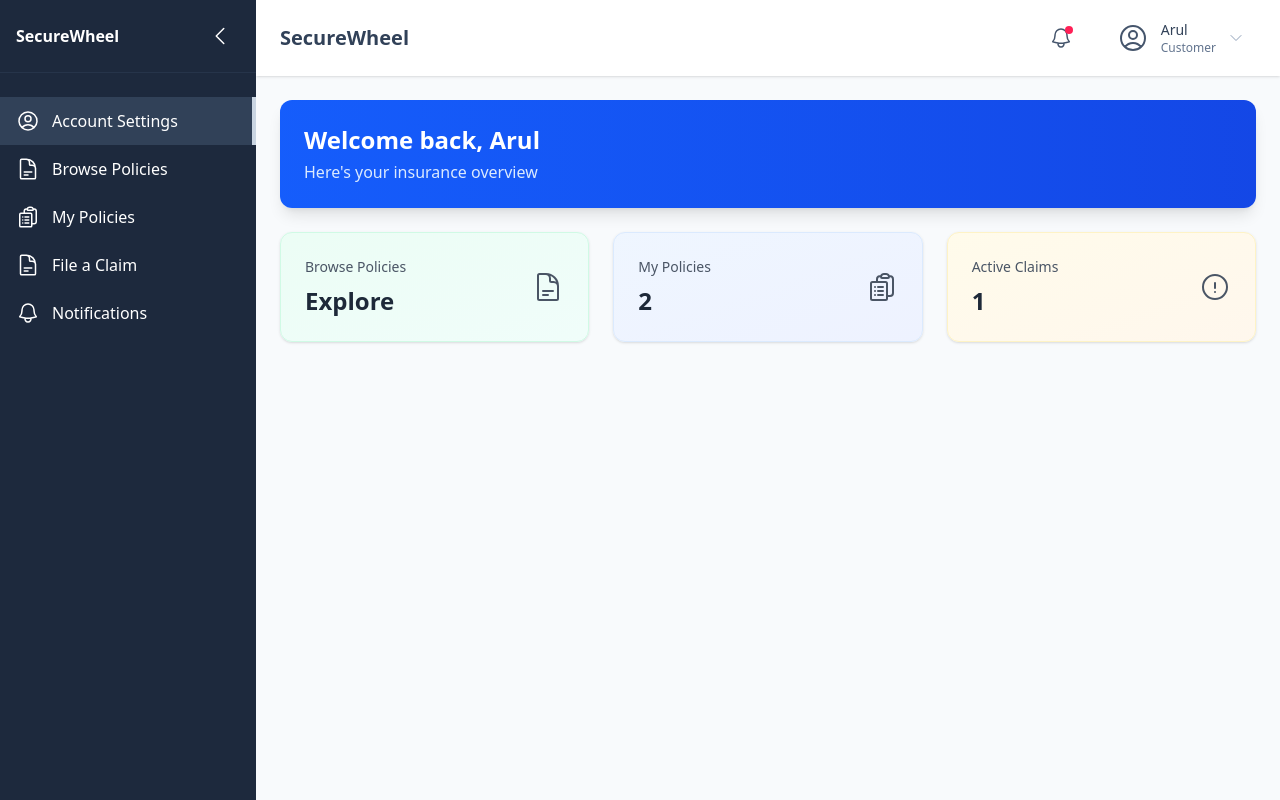
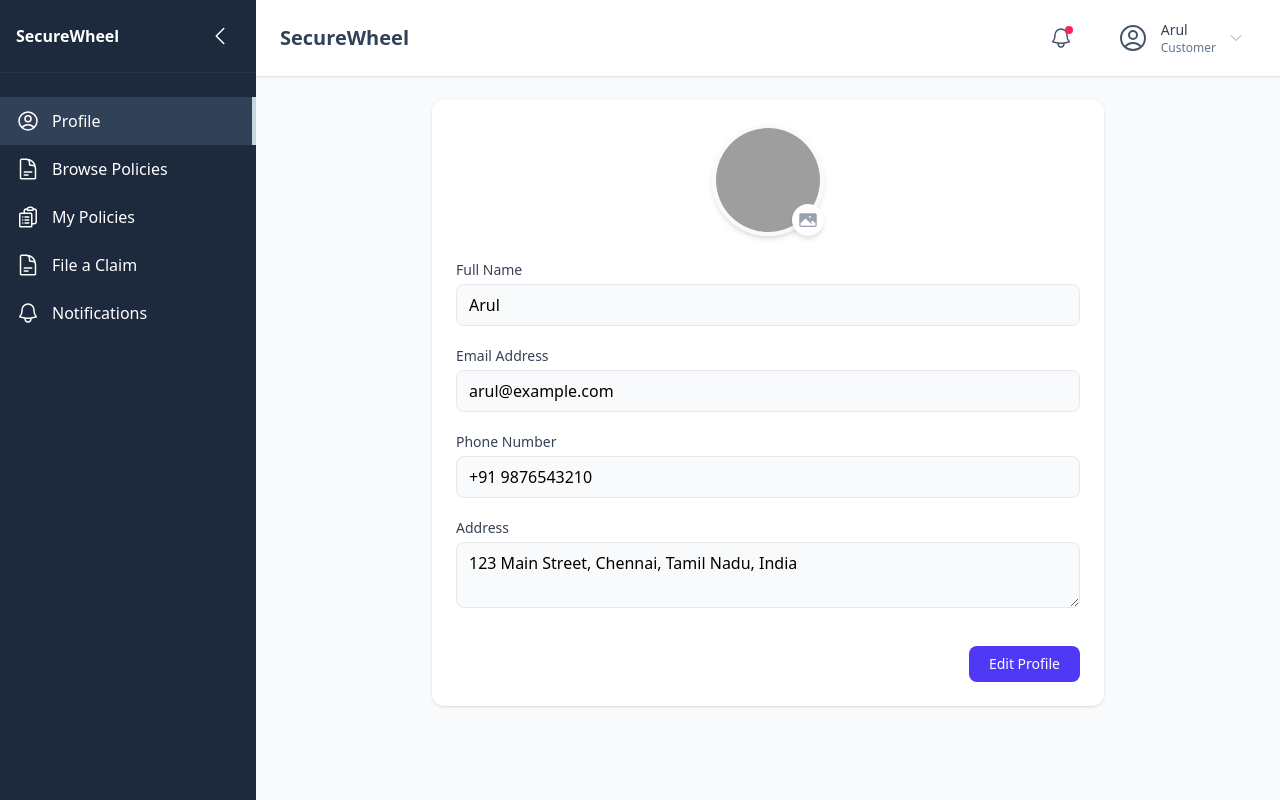
Before and after one commit to babuprasadravi/insurance_management_ui, a React (Vite) app: page /dashboard/settings in a window 1280 px wide. Built offline with nearby package versions, Linux system fonts and the light colour scheme; grey boxes are pictures that could not be loaded.

Commit message:
Profile Page completed

```diff
--- a/src/App.jsx
+++ b/src/App.jsx
@@ -6,6 +6,7 @@ import { features } from "./constants/data";
 import { SignupPage } from "./components/ui/Signup";
 import { LoginPage } from "./components/ui/Login";
 import { CustomerDashboard } from "./components/pages/CustomerDashboard";
+import { Profile } from "./components/pages/Profile";
 
 function App() {
   return (
@@ -16,7 +17,7 @@ function App() {
         <Route path="/signup" element={<SignupPage />} />
         <Route path="/login" element={<LoginPage />} />
         <Route path="/dashboard" element={<CustomerDashboard />} />
-        <Route path="/dashboard/settings" element={<CustomerDashboard />} />
+        <Route path="/dashboard/settings" element={<Profile />} />
         <Route
           path="/dashboard/browse-policies"
           element={<CustomerDashboard />}
--- a/src/components/layout/DashboardNavbar.jsx
+++ b/src/components/layout/DashboardNavbar.jsx
@@ -24,7 +24,7 @@ export const DashboardNavbar = () => {
   return (
     <div className="bg-white shadow-sm px-6 py-3 flex justify-between items-center">
       {/* Company Name/Logo */}
-      <div className="flex items-center" onClick={() => navigate("/dashboard")}>
+      <div className="flex items-center">
         <h1 className="text-xl font-semibold text-slate-700">SecureWheel</h1>
       </div>
 
@@ -97,6 +97,12 @@ export const DashboardNavbar = () => {
           {showProfileMenu && (
             <div className="absolute right-0 mt-2 w-48 bg-white rounded-lg shadow-lg z-50 border border-slate-100">
               <div className="py-2">
+              <button
+                  onClick={() => navigate("/dashboard/settings")}
+                  className="w-full text-left px-4 py-2 text-sm text-slate-700 hover:bg-slate-50 flex items-center space-x-2"
+                >
+                  <span>Profile</span>
+                </button>
                 <button
                   onClick={handleLogout}
                   className="w-full text-left px-4 py-2 text-sm text-slate-700 hover:bg-slate-50 flex items-center space-x-2"
--- a/src/components/layout/DashboardSidebar.jsx
+++ b/src/components/layout/DashboardSidebar.jsx
@@ -11,7 +11,7 @@ import {
 
 const menuItems = [
   {
-    name: "Account Settings",
+    name: "Profile",
     icon: UserCircleIcon,
     path: "/dashboard/settings",
   },
--- a/src/components/pages/CustomerDashboard.jsx
+++ b/src/components/pages/CustomerDashboard.jsx
@@ -5,6 +5,7 @@ import {
 } from "@heroicons/react/24/outline";
 import { DashboardLayout } from "../layout/DashboardLayout";
 import { OverviewCard } from "../ui/OverviewCard";
+import { WelcomeBanner } from "../ui/WelcomeBanner";
 
 export const CustomerDashboard = () => {
   const customer = {
@@ -16,12 +17,7 @@ export const CustomerDashboard = () => {
   return (
     <DashboardLayout>
       {/* Welcome Banner */}
-      <div className="bg-gradient-to-r from-blue-600 to-blue-700 text-white rounded-xl p-6 mb-6 shadow-lg">
-        <h1 className="text-2xl font-semibold">
-          Welcome back, {customer.name}
-        </h1>
-        <p className="text-blue-100 mt-1">Here's your insurance overview</p>
-      </div>
+      <WelcomeBanner customer={customer} />
 
       {/* Overview Cards */}
       <div className="grid grid-cols-1 md:grid-cols-3 gap-6">
--- /dev/null
+++ b/src/components/pages/Profile.jsx
@@ -0,0 +1,171 @@
+import { useState } from 'react';
+import { PhotoIcon, CheckCircleIcon } from '@heroicons/react/24/solid';
+import { DashboardLayout } from '../layout/DashboardLayout';
+
+export const Profile = () => {
+  const [isEditing, setIsEditing] = useState(false);
+  const [isLoading, setIsLoading] = useState(false);
+  const [showSuccess, setShowSuccess] = useState(false);
+  const [formData, setFormData] = useState({
+    name: 'Arul',
+    email: 'arul@example.com',
+    phone: '+91 9876543210',
+    address: '123 Main Street, Chennai, Tamil Nadu, India'
+  });
+  const [tempData, setTempData] = useState({...formData});
+
+  const handleEdit = () => {
+    setTempData({...formData});
+    setIsEditing(true);
+  };
+
+  const handleCancel = () => {
+    setTempData({...formData});
+    setIsEditing(false);
+  };
+
+  const handleSubmit = async (e) => {
+    e.preventDefault();
+    setIsLoading(true);
+
+    // Simulate API call
+    await new Promise(resolve => setTimeout(resolve, 1000));
+
+    setFormData({...tempData});
+    setIsEditing(false);
+    setIsLoading(false);
+    setShowSuccess(true);
+    setTimeout(() => setShowSuccess(false), 3000);
+  };
+
+  return (
+    <DashboardLayout>    <div className="max-w-2xl mx-auto">
+      {/* Success Message */}
+      {showSuccess && (
+        <div className="fixed top-4 right-4 bg-green-50 text-green-800 px-4 py-2 rounded-lg flex items-center gap-2 shadow-lg z-50">
+          <CheckCircleIcon className="h-5 w-5" />
+          Profile updated successfully
+        </div>
+      )}
+
+      <div className="bg-white rounded-xl shadow-sm p-6">
+        {/* Profile Image */}
+        <div className="flex justify-center mb-6">
+          <div className="relative">
+            <img
+              src="https://api.dicebear.com/7.x/initials/svg?seed=AK&backgroundColor=0369a1&textColor=ffffff"
+              alt="Profile"
+              className="w-28 h-28 rounded-full border-4 border-gray-50 shadow-md"
+            />
+            <div className="absolute bottom-0 right-0 bg-white rounded-full p-1.5 shadow-md">
+              <PhotoIcon className="h-5 w-5 text-gray-400" />
+            </div>
+          </div>
+        </div>
+
+        {/* Profile Form */}
+        <form onSubmit={handleSubmit} className="space-y-5">
+          <div className="grid grid-cols-1 gap-5">
+            <div>
+              <label className="block text-sm font-medium text-gray-700 mb-1">
+                Full Name
+              </label>
+              <input
+                type="text"
+                disabled={!isEditing}
+                value={tempData.name}
+                onChange={(e) => setTempData({...tempData, name: e.target.value})}
+                className={`w-full px-3 py-2 rounded-lg border ${
+                  isEditing ? 'border-indigo-300 bg-white' : 'border-gray-200 bg-gray-50'
+                }`}
+              />
+            </div>
+
+            <div>
+              <label className="block text-sm font-medium text-gray-700 mb-1">
+                Email Address
+              </label>
+              <input
+                type="email"
+                disabled={true}
+                value={tempData.email}
+                className="w-full px-3 py-2 rounded-lg border border-gray-200 bg-gray-50"
+              />
+            </div>
+
+            <div>
+              <label className="block text-sm font-medium text-gray-700 mb-1">
+                Phone Number
+              </label>
+              <input
+                type="tel"
+                disabled={!isEditing}
+                value={tempData.phone}
+                onChange={(e) => setTempData({...tempData, phone: e.target.value})}
+                className={`w-full px-3 py-2 rounded-lg border ${
+                  isEditing ? 'border-indigo-300 bg-white' : 'border-gray-200 bg-gray-50'
+                }`}
+              />
+            </div>
+
+            <div>
+              <label className="block text-sm font-medium text-gray-700 mb-1">
+                Address
+              </label>
+              <textarea
+                disabled={!isEditing}
+                value={tempData.address}
+                onChange={(e) => setTempData({...tempData, address: e.target.value})}
+                rows={2}
+                className={`w-full px-3 py-2 rounded-lg border ${
+                  isEditing ? 'border-indigo-300 bg-white' : 'border-gray-200 bg-gray-50'
+                }`}
+              />
+            </div>
+          </div>
+
+          <div className="flex justify-end gap-3 pt-3">
+            {!isEditing ? (
+              <button
+                type="button"
+                onClick={handleEdit}
+                className="px-5 py-2 bg-indigo-600 text-white rounded-lg hover:bg-indigo-700 transition-colors text-sm"
+              >
+                Edit Profile
+              </button>
+            ) : (
+              <>
+                <button
+                  type="button"
+                  onClick={handleCancel}
+                  className="px-5 py-2 bg-gray-100 text-gray-700 rounded-lg hover:bg-gray-200 transition-colors text-sm"
+                >
+                  Cancel
+                </button>
+                <button
+                  type="submit"
+                  disabled={isLoading}
+                  className="px-5 py-2 bg-indigo-600 text-white rounded-lg hover:bg-indigo-700 transition-colors disabled:opacity-50 flex items-center gap-2 text-sm"
+                >
+                  {isLoading ? (
+                    <>
+                      <svg className="animate-spin h-4 w-4" viewBox="0 0 24 24">
+                        <circle className="opacity-25" cx="12" cy="12" r="10" stroke="currentColor" strokeWidth="4" fill="none" />
+                        <path className="opacity-75" fill="currentColor" d="M4 12a8 8 0 018-8V0C5.373 0 0 5.373 0 12h4zm2 5.291A7.962 7.962 0 014 12H0c0 3.042 1.135 5.824 3 7.938l3-2.647z" />
+                      </svg>
+                      Updating...
+                    </>
+                  ) : (
+                    'Save Changes'
+                  )}
+                </button>
+              </>
+            )}
+          </div>
+        </form>
+      </div>
+    </div>
+    </DashboardLayout>
+
+  );
+};
--- /dev/null
+++ b/src/components/ui/WelcomeBanner.jsx
@@ -0,0 +1,12 @@
+export const WelcomeBanner = ({ customer }) => {
+  return (
+    <>
+      <div className="bg-gradient-to-r from-blue-600 to-blue-700 text-white rounded-xl p-6 mb-6 shadow-lg">
+        <h1 className="text-2xl font-semibold">
+          Welcome back, {customer.name}
+        </h1>
+        <p className="text-blue-100 mt-1">Here's your insurance overview</p>
+      </div>
+    </>
+  );
+};
```
Also changed, not shown: src/constants/data.js (line endings or trailing spaces).
